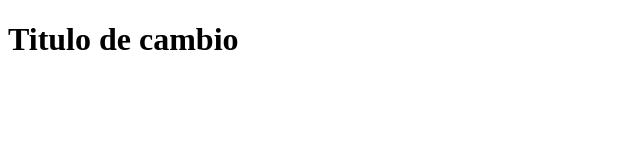
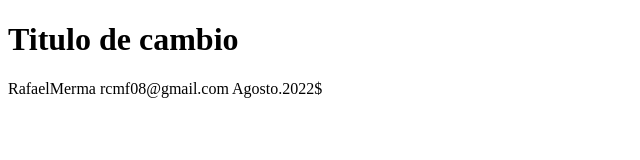
Before and after one commit to RafaelMerma/hola-mundo-git, a plain HTML site: page index.html in a window 1280 px wide. Shown: the whole page, without its empty margins (0-640 px from the left). Drawn offline with Linux system fonts and the light colour scheme.

Commit message:
Se agrego 3 lineas al archivo

```diff
--- a/index.html
+++ b/index.html
@@ -5,5 +5,8 @@
 </head>
 <body>
 <h1>Titulo de cambio</h1>
+RafaelMerma
+rcmf08@gmail.com
+Agosto.2022$
 </body>
 </html>
```
